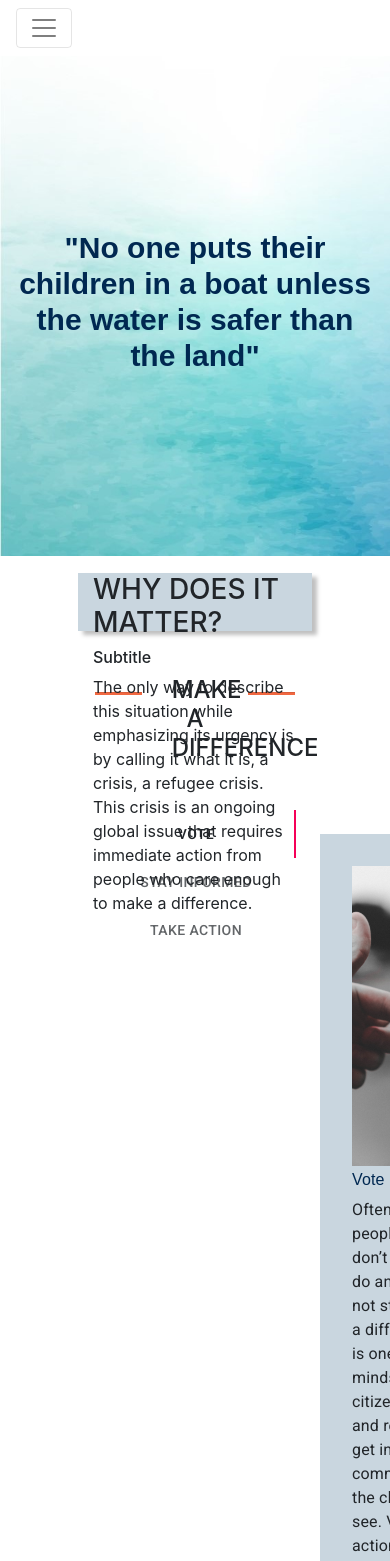
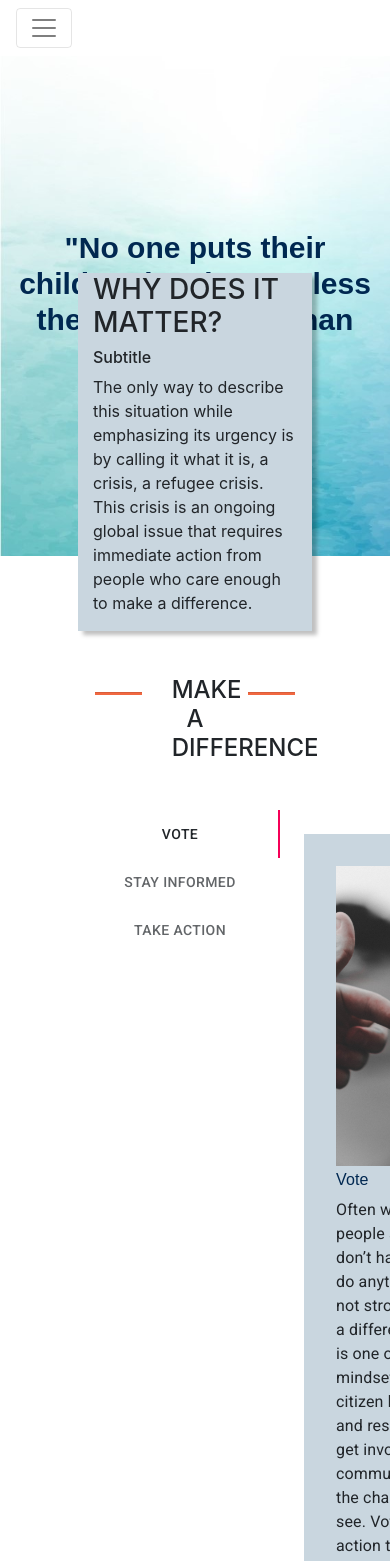
Before and after one commit to JhongHawan/CastAway, a React (Create React App) app in the folder frontend/: page / in a window 390 px wide. Shown: the top 1561 px of the page. Built offline with nearby package versions, Linux system fonts and the light colour scheme; a web font is replaced by a local one.

Commit message:
wrapped text in why it matters div, hero responsive

```diff
--- a/frontend/src/components/CallToAction.js
+++ b/frontend/src/components/CallToAction.js
@@ -49,7 +49,7 @@ function CallToAction() {
     };
 
     return (
-        <Container>
+        <Container disableGutters>
 
             <div className={classes.tabWrapper}>
                 <Tabs
--- a/frontend/src/components/Hero.js
+++ b/frontend/src/components/Hero.js
@@ -7,8 +7,10 @@ function Hero() {
     const classes = useStyles();
 
     return (
+        <React.Fragment>
+
         <div className={classes.heroImg}>
-            <Container>
+            <Container diableGutters>
                 {/* <Row>
                     <img src="left-quote.svg" />
                 </Row> */}
@@ -23,7 +25,7 @@ function Hero() {
                     <img src="left-quote.svg" style={{ transform: 'scaleX(-1)' }} />
                 </Row> */}
             </Container>
-            <Container className={classes.heroChild}>
+            <Container className={classes.heroChild} style={{display: 'block', overflow: 'auto'}}>
                 <Row>
                     <Col>
                         <h3>
@@ -41,6 +43,8 @@ function Hero() {
 
             </Container>
         </div>
+        </React.Fragment>
+
     );
 }
 
--- a/frontend/src/components/HomePage.js
+++ b/frontend/src/components/HomePage.js
@@ -1,5 +1,5 @@
 import React from 'react';
-import { Box, Grid } from '@material-ui/core';
+import { Container, Box, Grid } from '@material-ui/core';
 import Carousel from './Carousel';
 import MythCard from './MythCard';
 
@@ -13,18 +13,35 @@ import HomeFeatures from './HomeFeatures';
 function HomePage() {
     const classes = useStyles();
 
+    function MakeADifference() {
+        return(
+            <Box>
+
+            </Box>
+        )
+    }
+
+
     return (
-        <div>
-            {/* <Carousel /> */}
+        <Container disableGutters>
+
             <Hero />
+            {/* Different design for mobile */}
+            <Box className={classes.homeTopSpace}>
+                <Divider title="MAKE A DIFFERENCE" />
+                <Box className={classes.callToAction}>
+                    <CallToAction />
+
+                </Box>
+            </Box>
+
+            {/* <Box className={classes.homeSectionSpace}>
+                <Divider title="CASTAWAY FEATURES" />
+                <HomeFeatures />
+            </Box> */}
+
+
             {/* <Box className={classes.homeTopSpace}>
-
-                <Divider title="WHY IT MATTERS" />
-                <h6 className={classes.homeSectionSubtext}>WHY IT MATTERS TO US & WHY IT SHOULD MATTER TO YOU.</h6>
-                <p className={classes.text}>There are more people on the move than ever before. An unparalleled 70.8 million people around the world have been forced from their home. Among them are nearly 25.9 million refugees, over half of whom are children under the age of 18. The only way to describe this situation while emphasizing its urgency is by calling it what it is, a crisis, a refugee crisis. This crisis is an ongoing global issue that requires immediate action from people who care enough to make a difference.  </p>
-                <p className={classes.text}>Immigrants helped build our nation and make it what it is now. We should do everything in our power to embrace them and not exclude them.</p>
-            </Box> */}
-            <Box className={classes.homeTopSpace}>
                 <Divider title="MAKE A DIFFERENCE" />
                 <Box className={classes.callToAction}>
                     <CallToAction />
@@ -34,9 +51,9 @@ function HomePage() {
             <Box className={classes.homeSectionSpace}>
                 <Divider title="CASTAWAY FEATURES" />
                 <HomeFeatures />
-            </Box>
+            </Box> */}
 
-        </div>
+        </Container>
     );
 }
 
--- a/frontend/src/components/Theme.js
+++ b/frontend/src/components/Theme.js
@@ -142,9 +142,10 @@ export const useStyles = makeStyles(theme => ({
     heroChild: {
         position: 'absolute',
         bottom: "-15%",
-        height: '15vw',
-        width: '60vw',
+        // height: '15vw',
         background: '#C9D6DF',
+        // width: '60vw',
+        maxWidth: '60vw',
         zIndex: 2,
         boxShadow: "5px 4px 4px rgba(0, 0, 0, 0.25)"
         // margin: 'auto',
```
